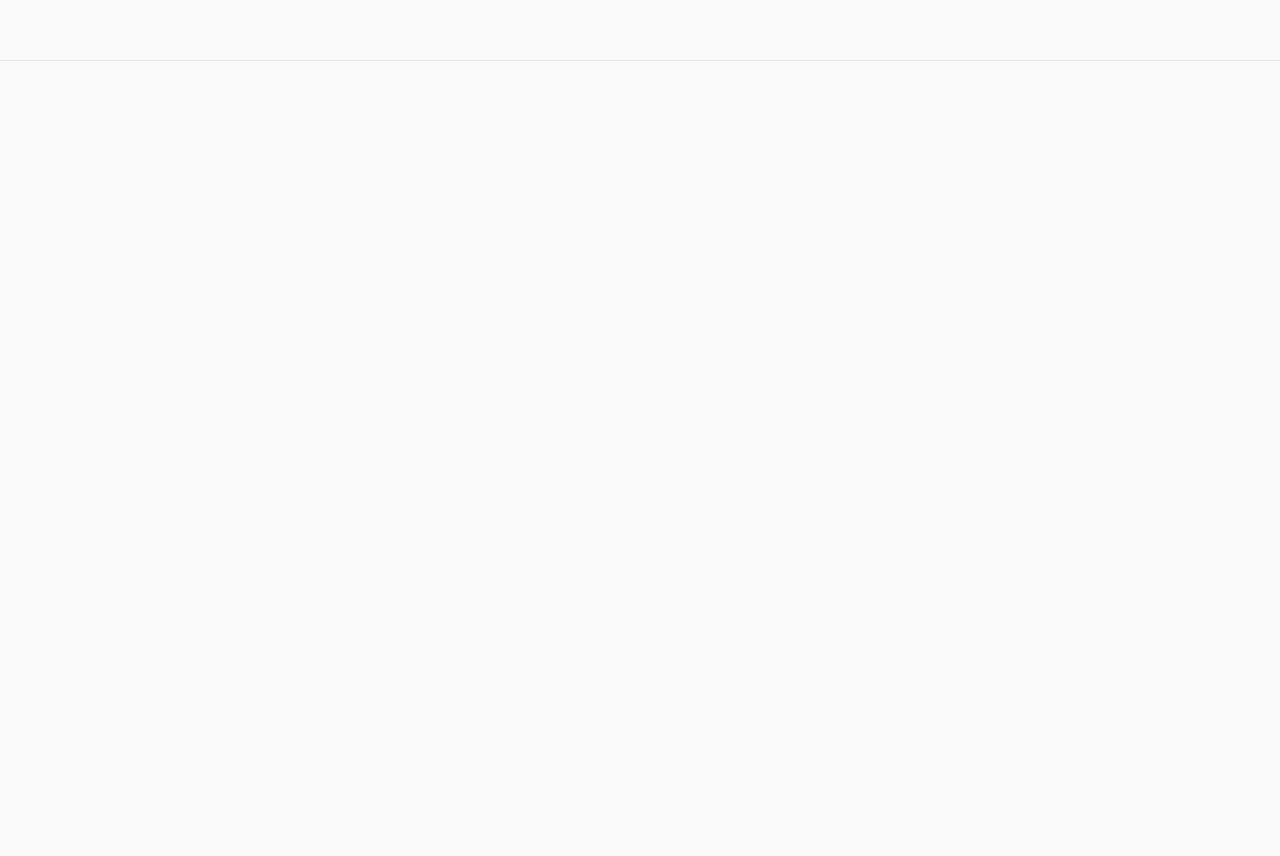
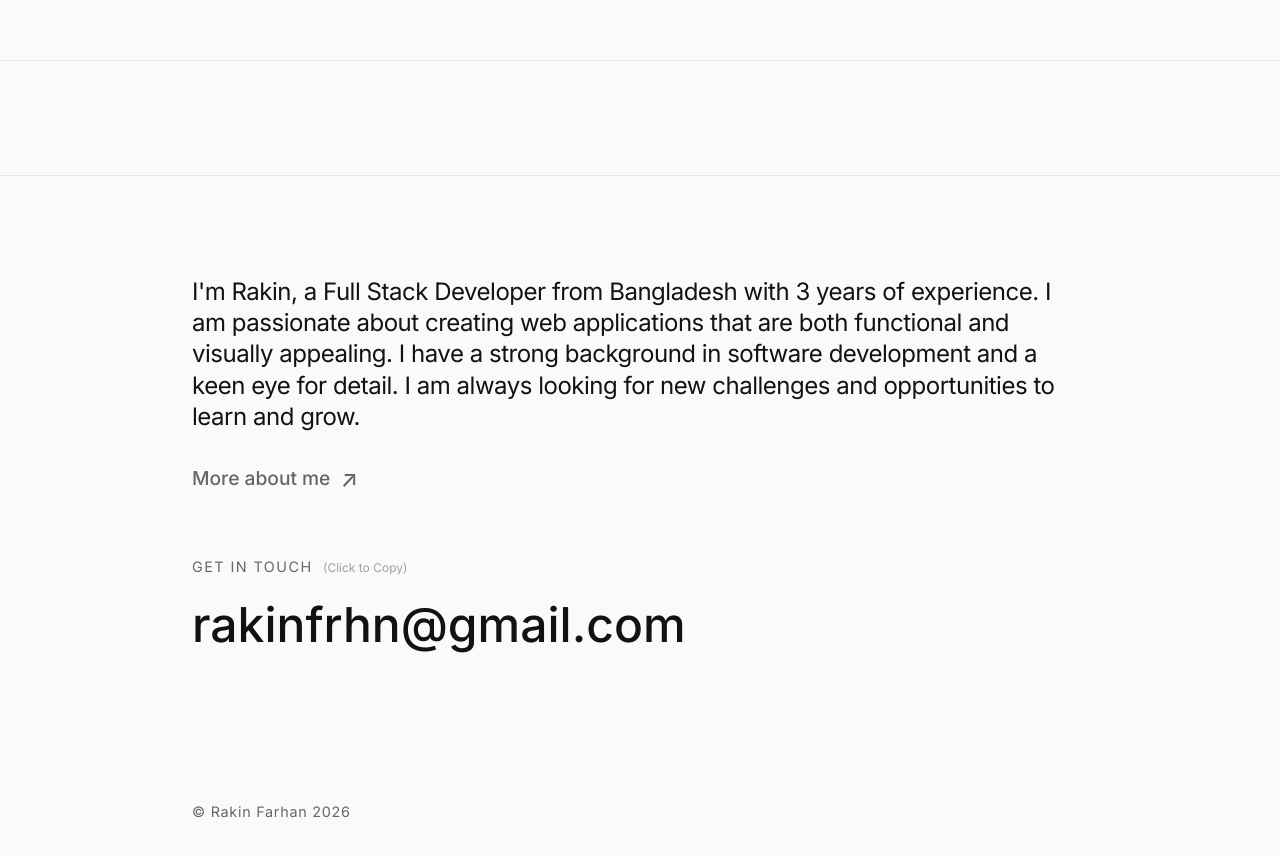
Before and after one commit to d33pto3/portfolio, a React (Vite) app: page / in a window 1280 px wide. Shown: the part 1160-2016 px from the top of the page. Before the commit the page ends 1685 px from the top, so only its background shows below. Built offline with nearby package versions, Linux system fonts and the light colour scheme.

Commit message:
feat: Add Footer and AboutMe components to the portfolio layout and home page.

```diff
--- /dev/null
+++ b/src/components/home/AboutMe.css
@@ -0,0 +1,106 @@
+.about-me-section {
+  padding: 100px 12rem;
+  border-top: 1px solid var(--color-border);
+  margin-top: 50px;
+}
+
+.about-me-content {
+  display: flex;
+  flex-direction: column;
+  gap: 60px;
+  margin: 0 auto;
+}
+
+.bio-text {
+  font-size: clamp(1rem, 2vw, 1.5rem);
+  line-height: 1.3;
+  margin-bottom: 30px;
+  font-weight: 400;
+  color: var(--color-text);
+  letter-spacing: -0.02em;
+}
+
+.more-about-link {
+  display: inline-flex;
+  align-items: center;
+  gap: 10px;
+  font-size: 1.2rem;
+  color: var(--color-accent);
+  text-decoration: none;
+  font-weight: 500;
+  transition: color 0.3s ease, gap 0.3s ease;
+}
+
+.more-about-link:hover {
+  color: var(--color-text);
+  gap: 15px;
+}
+
+.more-about-link p:hover {
+  text-decoration: underline;
+}
+
+.link-arrow {
+  font-size: 1.4rem;
+}
+
+.contact-info {
+  display: flex;
+  flex-direction: column;
+}
+
+.contact-label {
+  font-size: 0.9rem;
+  color: var(--color-accent);
+  text-transform: uppercase;
+  letter-spacing: 0.1em;
+  margin-bottom: 12px;
+}
+
+.label-hint {
+  font-size: 0.75rem;
+  opacity: 0.6;
+  text-transform: none;
+  letter-spacing: 0;
+  margin-left: 5px;
+}
+
+.email-container {
+  position: relative;
+  cursor: pointer;
+  display: inline-block;
+}
+
+.email-text {
+  font-size: clamp(1.2rem, 4vw, 3rem);
+  font-weight: 500;
+  color: var(--color-text);
+  margin: 0;
+  transition: opacity 0.3s ease;
+}
+
+@keyframes slideUpFade {
+  from {
+    opacity: 0;
+    transform: translateY(10px);
+  }
+  to {
+    opacity: 1;
+    transform: translateY(0);
+  }
+}
+
+@media (max-width: 968px) {
+  .about-me-content {
+    grid-template-columns: 1fr;
+    gap: 50px;
+  }
+
+  .contact-info {
+    justify-content: flex-start;
+  }
+
+  .about-me-section {
+    padding: 60px 2rem;
+  }
+}
--- /dev/null
+++ b/src/components/home/AboutMe.tsx
@@ -0,0 +1,46 @@
+import { useState } from "react";
+import { Link } from "react-router-dom";
+import "./AboutMe.css";
+
+const AboutMe = () => {
+  const [copied, setCopied] = useState(false);
+  const email = "rakinfrhn@gmail.com";
+
+  const handleCopyEmail = () => {
+    navigator.clipboard.writeText(email).then(() => {
+      setCopied(true);
+      setTimeout(() => setCopied(false), 2000);
+    });
+  };
+
+  return (
+    <section className="about-me-section">
+      <div className="about-me-content">
+        <div className="about-me-text">
+          <p className="bio-text">
+            I'm Rakin, a Full Stack Developer from Bangladesh with 3 years of
+            experience. I am passionate about creating web applications that are
+            both functional and visually appealing. I have a strong background
+            in software development and a keen eye for detail. I am always
+            looking for new challenges and opportunities to learn and grow.
+          </p>
+          <Link to="/about" className="more-about-link">
+            <p>More about me</p>
+            <span className="link-arrow">↗</span>
+          </Link>
+        </div>
+
+        <div className="contact-info">
+          <p className="contact-label">
+            Get in touch <span className="label-hint">(Click to Copy)</span>
+          </p>
+          <div className="email-container" onClick={handleCopyEmail}>
+            <p className="email-text">{copied ? "Email Copied!" : email}</p>
+          </div>
+        </div>
+      </div>
+    </section>
+  );
+};
+
+export default AboutMe;
--- /dev/null
+++ b/src/components/layout/Footer.css
@@ -0,0 +1,20 @@
+.footer {
+  padding: 40px 12rem;
+  display: flex;
+  width: 100%;
+  justify-content: flex-start;
+  background: var(--color-bg);
+}
+
+.footer-text {
+  font-size: 0.9rem;
+  color: var(--color-accent);
+  letter-spacing: 0.05em;
+  font-weight: 400;
+}
+
+@media (max-width: 968px) {
+  .footer {
+    padding: 30px 2rem;
+  }
+}
--- /dev/null
+++ b/src/components/layout/Footer.tsx
@@ -0,0 +1,13 @@
+import "./Footer.css";
+
+const Footer = () => {
+  return (
+    <footer className="footer">
+      <div className="footer-content">
+        <p className="footer-text">© Rakin Farhan 2026</p>
+      </div>
+    </footer>
+  );
+};
+
+export default Footer;
--- a/src/components/layout/Layout.tsx
+++ b/src/components/layout/Layout.tsx
@@ -1,7 +1,8 @@
-import type { ReactNode } from 'react';
-import Navbar from './Navbar';
-import SmoothScroll from '../common/SmoothScroll';
-import CustomCursor from '../common/CustomCursor';
+import type { ReactNode } from "react";
+import Navbar from "./Navbar";
+import Footer from "./Footer";
+import SmoothScroll from "../common/SmoothScroll";
+import CustomCursor from "../common/CustomCursor";
 
 interface LayoutProps {
   children: ReactNode;
@@ -11,9 +12,13 @@ export default function Layout({ children }: LayoutProps) {
   return (
     <SmoothScroll>
       <Navbar />
-      <main className="main-content" style={{ backgroundColor: 'var(--color-bg)'}}>
+      <main
+        className="main-content"
+        style={{ backgroundColor: "var(--color-bg)" }}
+      >
         {children}
       </main>
+      <Footer />
       <CustomCursor />
     </SmoothScroll>
   );
--- a/src/components/layout/Navbar.tsx
+++ b/src/components/layout/Navbar.tsx
@@ -1,7 +1,7 @@
-import { Link } from 'react-router-dom';
-import './Navbar.css';
+import { Link } from "react-router-dom";
+import "./Navbar.css";
 
-import { useTheme } from '../../context/ThemeContext';
+import { useTheme } from "../../context/ThemeContext";
 
 export default function Navbar() {
   const { theme, toggleTheme } = useTheme();
@@ -12,15 +12,16 @@ export default function Navbar() {
         <Link to="/">RAKIN FARHAN</Link>
       </div>
       <div className="navbar-links">
-        <Link to="/about" data-hover="true">About</Link>
-        <a href="mailto:hello@rakinfarhan.com" data-hover="true">Contact</a>
+        <Link to="/about" data-hover="true">
+          About
+        </Link>
         <button
           onClick={toggleTheme}
           className="theme-toggle"
           data-hover="true"
           aria-label="Toggle theme"
         >
-          {theme === 'dark' ? 'Light' : 'Dark'}
+          {theme === "dark" ? "Light" : "Dark"}
         </button>
       </div>
     </nav>
--- a/src/pages/Home.tsx
+++ b/src/pages/Home.tsx
@@ -1,12 +1,13 @@
-import Hero from '../components/home/Hero';
-import ProjectList from '../components/home/ProjectList';
+import AboutMe from "../components/home/AboutMe";
+import Hero from "../components/home/Hero";
+import ProjectList from "../components/home/ProjectList";
 
 export default function Home() {
   return (
     <div className="home-page">
       <Hero />
       <ProjectList />
-      <div style={{ height: '50vh' }}></div> {/* Spacing for scroll feeling */}
+      <AboutMe />
     </div>
   );
 }
```
Also changed, not shown: 1 other file (tests, documents, lock files or other folders).
